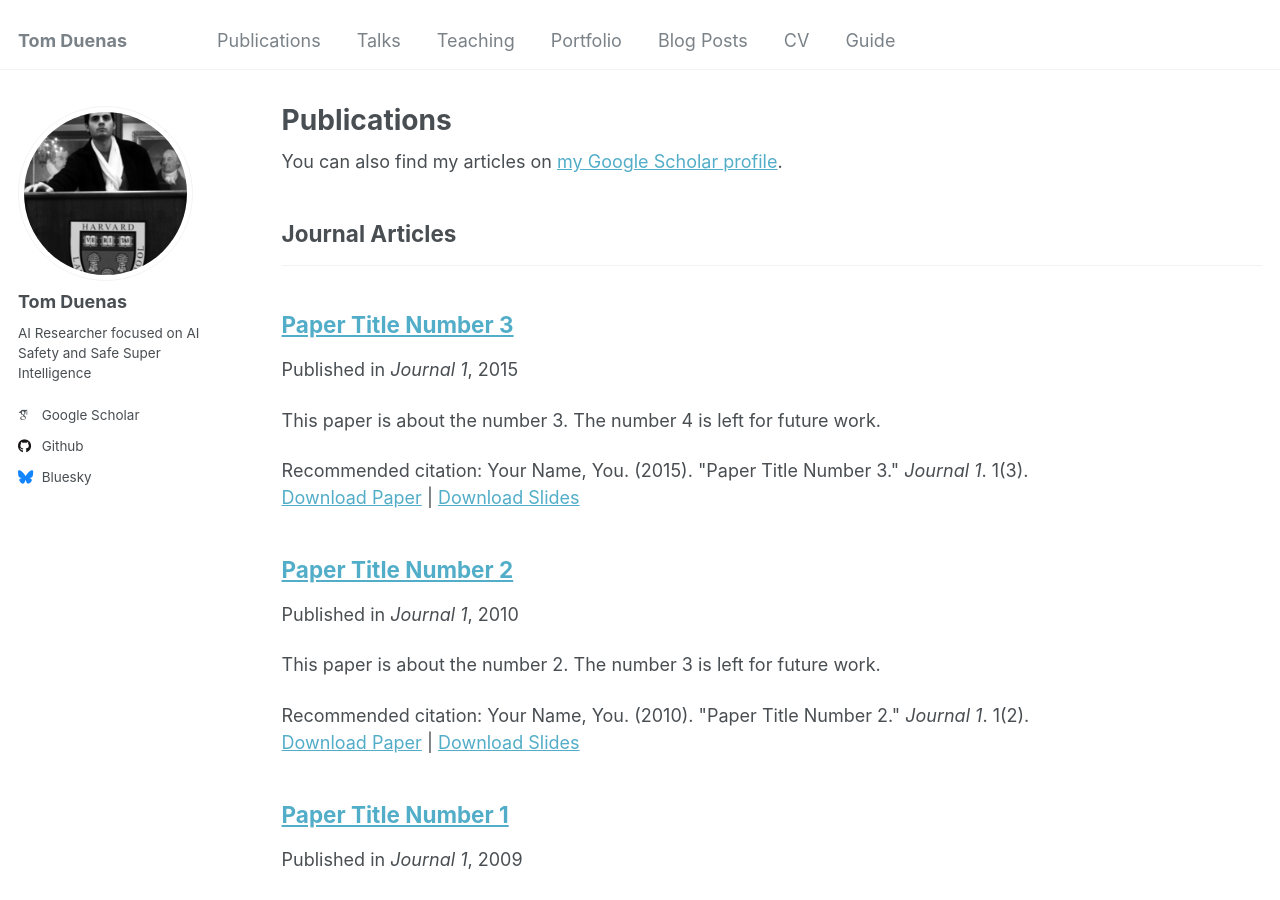
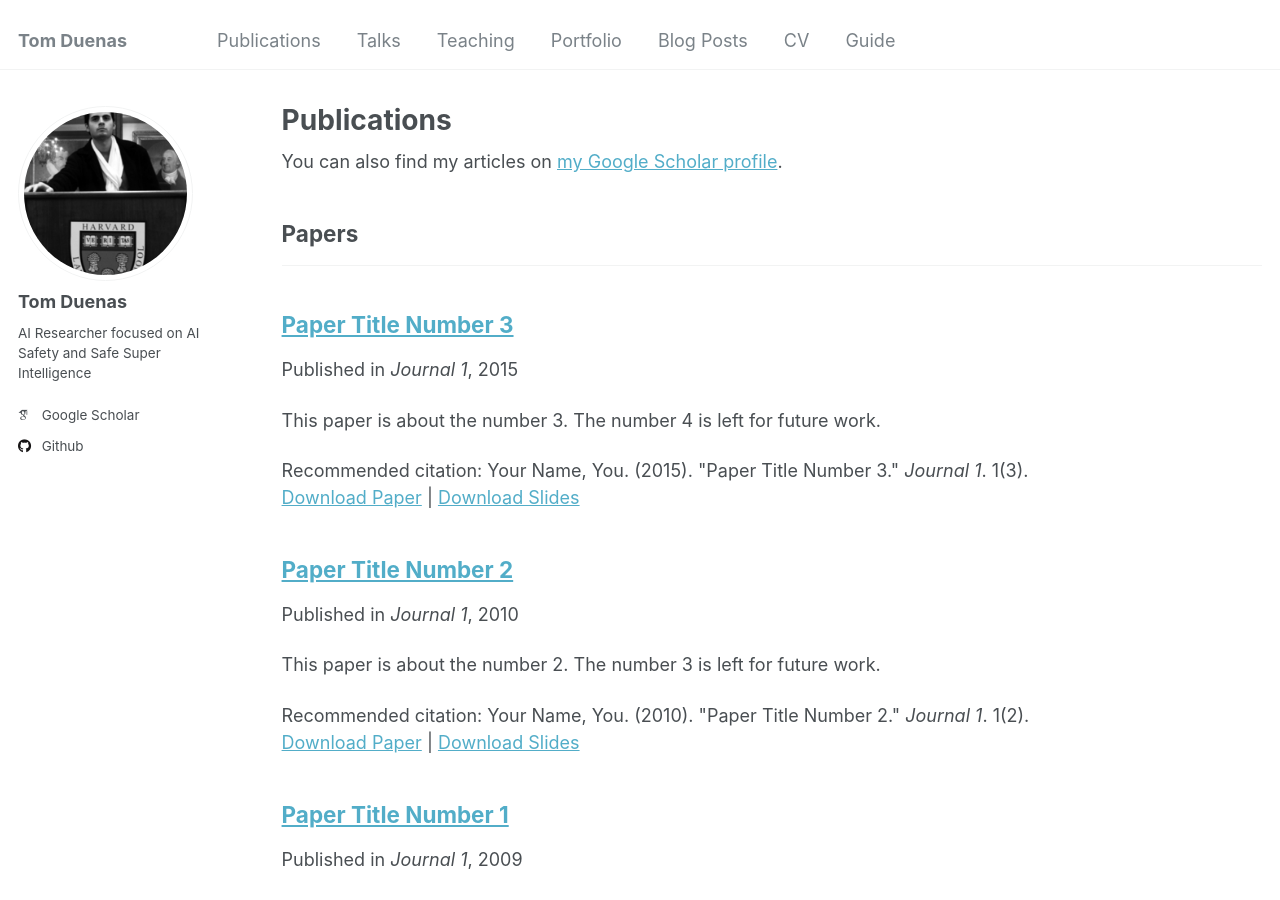
Before and after one commit to TomDuenas/tomduenas.github.io, a Jekyll site: the page built from _pages/publications.html, in a window 1280 px wide and 900 px high. Built offline with Jekyll 4.4.1, drawn with Linux system fonts in a browser that asks for light colours; some web fonts are replaced; part of the change alters nothing that is shown.

Commit message:
Update _config.yml

```diff
--- a/_config.yml
+++ b/_config.yml
@@ -32,7 +32,7 @@ author:
 
   # Academic websites
   arxiv            : # URL - Update with the correct link to your profile
-  googlescholar    : "https://scholar.google.com/citations?user=PS_CX0AAAAAJ"
+  googlescholar    : "https://scholar.google.com.co/citations?hl=en&user=ZUEwQFkAAAAJ"
   impactstory      : # URL
   orcid            : # URL
   semantic         : # URL
@@ -43,12 +43,12 @@ author:
   bitbucket        : # Username - Update with your username on the site
   codepen          : # Username
   dribbble         : # Username
-  github           : "academicpages"
+  github           : "tomduenas"
   kaggle           : # Username
   stackoverflow    : # User number or user number and name (i.e., use "1" or "1/jeff-atwood")
 
   # Social media
-  bluesky          : "bsky.app" # Replace this with you Bluesky username
+  bluesky          : # Username
   facebook         : # Username
   flickr           : # Username
   foursquare       : # Username
@@ -78,7 +78,7 @@ publication_category:
   books:
     title: 'Books'
   manuscripts:
-    title: 'Journal Articles'
+    title: 'Papers'
   conferences:
     title: 'Conference Papers'
 
```
